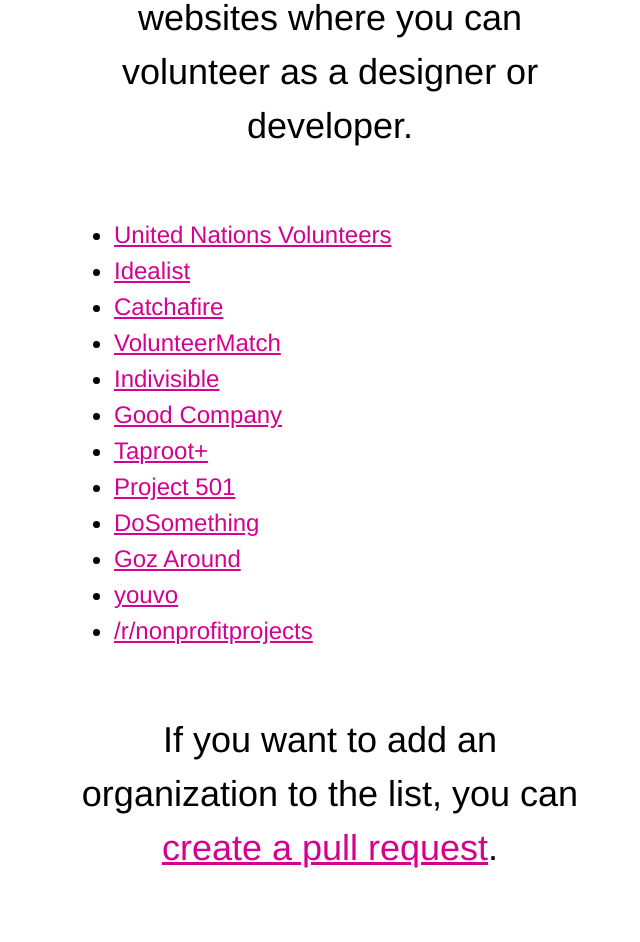
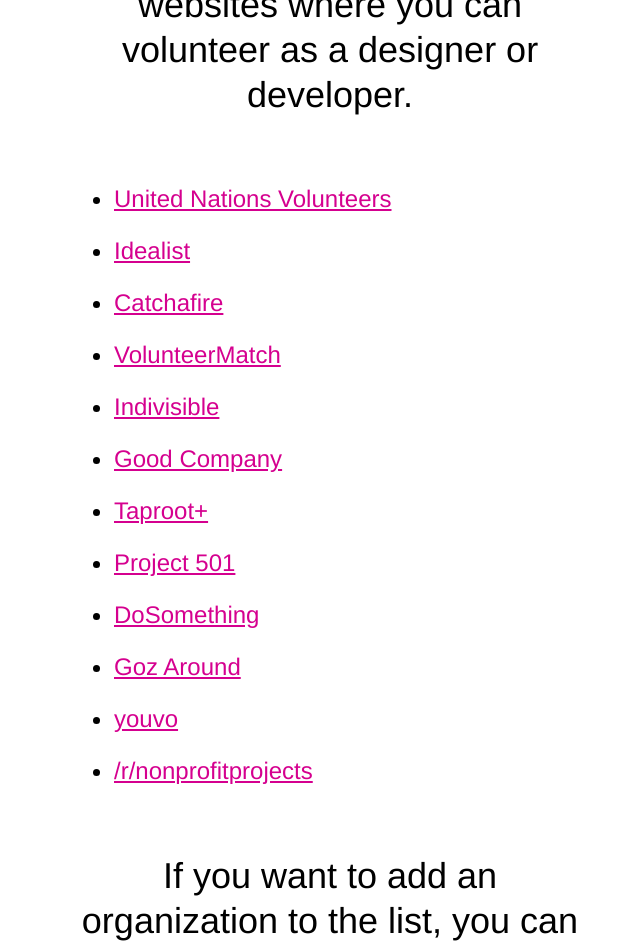
Before and after one commit to djordjevlais/popthebubble, a plain HTML site: page index.html in a window 1280 px wide. Shown: the part 307-1249 px from the top of the page, without its empty margins (310-950 px from the left). Drawn offline with nearby package versions, Linux system fonts and the light colour scheme.

Commit message:
Fix formatting.

```diff
--- a/index.html
+++ b/index.html
@@ -7,26 +7,26 @@
     <div class="measure-wide center pa3 helvetica">
         <header>
             <img src="popthebubble-logo.svg" class="db center mt3 mt5-ns mb3 mb5-ns">
-            <h1 class="f2 f2-ns tc lh-copy normal mb5"><strong>Pop The Bubble</strong> is a list of websites where you can volunteer as a designer or developer.</h1>
+            <h1 class="f2 f2-ns tc lh-title normal mb5"><strong>Pop The Bubble</strong> is a list of websites where you can volunteer as a designer or developer.</h1>
         </header>
         <main>
             <ul class="lh-copy">
-                <li class="lh-copy f3"><a class="dark-pink" href="https://www.onlinevolunteering.org/en">United Nations Volunteers</a></li>
-                <li class="lh-copy f3"><a class="dark-pink" href="http://www.idealist.org/info/Volunteer/Online">Idealist</a></li>
-                <li class="lh-copy f3"><a class="dark-pink" href="https://www.catchafire.org/">Catchafire</a></li>
-                <li class="lh-copy f3"><a class="dark-pink" href="https://www.volunteermatch.org/">VolunteerMatch</a></li>
-                <li class="lh-copy f3"><a class="dark-pink" href="https://www.weareindivisible.us/">Indivisible</a></li>
-                <li class="lh-copy f3"><a class="dark-pink" href="https://www.goodcompany.com.au/search/SearchVacancies.aspx?sortby=VacancyName&skillcatid=2">Good Company</a></li>
-                <li class="lh-copy f3"><a class="dark-pink" href="https://www.taprootplus.org/">Taproot+</a></li>
-                <li class="lh-copy f3"><a class="dark-pink" href="https://www.project501.com/">Project 501</a></li>
-                <li class="lh-copy f3"><a class="dark-pink" href="https://www.dosomething.org/">DoSomething</a></li>
-                <li class="lh-copy f3"><a class="dark-pink" href="https://www.gozaround.com/">Goz Around</a></li>
-                <li class="lh-copy f3"><a class="dark-pink" href="https://www.youvo.org/">youvo</a></li>
-                <li class="lh-copy f3"><a class="dark-pink" href="https://www.reddit.com/r/nonprofitprojects/">/r/nonprofitprojects</a></li>
+                <li class="lh-copy f3 mb3"><a class="dark-pink" href="https://www.onlinevolunteering.org/en">United Nations Volunteers</a></li>
+                <li class="lh-copy f3 mb3"><a class="dark-pink" href="http://www.idealist.org/info/Volunteer/Online">Idealist</a></li>
+                <li class="lh-copy f3 mb3"><a class="dark-pink" href="https://www.catchafire.org/">Catchafire</a></li>
+                <li class="lh-copy f3 mb3"><a class="dark-pink" href="https://www.volunteermatch.org/">VolunteerMatch</a></li>
+                <li class="lh-copy f3 mb3"><a class="dark-pink" href="https://www.weareindivisible.us/">Indivisible</a></li>
+                <li class="lh-copy f3 mb3"><a class="dark-pink" href="https://www.goodcompany.com.au/search/SearchVacancies.aspx?sortby=VacancyName&skillcatid=2">Good Company</a></li>
+                <li class="lh-copy f3 mb3"><a class="dark-pink" href="https://www.taprootplus.org/">Taproot+</a></li>
+                <li class="lh-copy f3 mb3"><a class="dark-pink" href="https://www.project501.com/">Project 501</a></li>
+                <li class="lh-copy f3 mb3"><a class="dark-pink" href="https://www.dosomething.org/">DoSomething</a></li>
+                <li class="lh-copy f3 mb3"><a class="dark-pink" href="https://www.gozaround.com/">Goz Around</a></li>
+                <li class="lh-copy f3 mb3"><a class="dark-pink" href="https://www.youvo.org/">youvo</a></li>
+                <li class="lh-copy f3 mb3"><a class="dark-pink" href="https://www.reddit.com/r/nonprofitprojects/">/r/nonprofitprojects</a></li>
             </ul>
         </main>
         <footer>
-            <p class="f2 tc mt5 lh-copy">If you want to add an organization to the list, you can <a href="https://github.com/djordjevlais/popthebubble" class="dark-pink">create a pull request</a>.</p>
+            <p class="f2 tc mt5 lh-title">If you want to add an organization to the list, you can <a href="https://github.com/djordjevlais/popthebubble" class="dark-pink">create a pull request</a>.</p>
         </footer>
     </div>
   </body>
```
